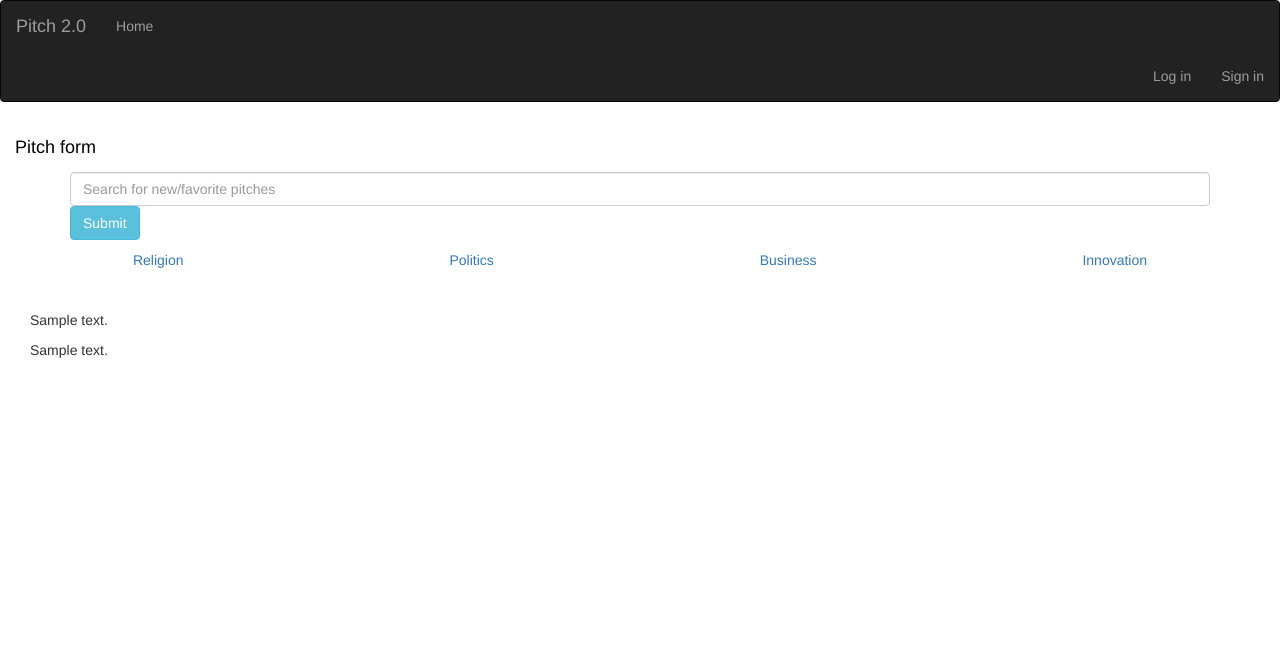
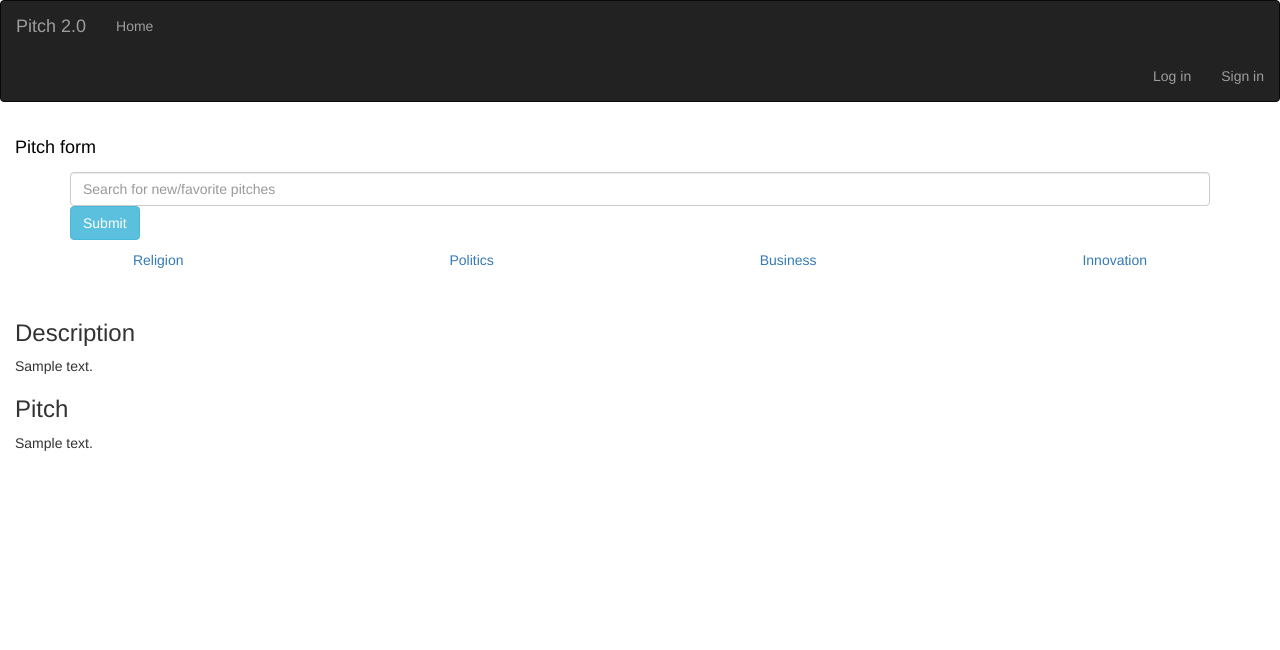
Before and after one commit to je-ss-y/Pitch-, a Flask app: template app/templates/index.html in a window 1280 px wide. Shown: the top 650 px of the page. Before the commit the page ends 358 px from the top, so only its background shows below. Run offline with Flask 2, Linux system fonts and the light colour scheme; tables that the repository leaves empty hold one stand-in row (values such as "Sample post"); the template is opened without the code that fills it: values that come from a table or form of the project are taken from there, most other values are stand-ins (such as "Sample title", 1, 10 or a date in 2020); some libraries are stand-ins or nearby versions.

Commit message:
styled display

```diff
--- a/app/templates/macros.html
+++ b/app/templates/macros.html
@@ -2,16 +2,19 @@
 {% macro displayCatList(category_list) %}
 
     {% for category in category_list %}
-        <div class="col-xs-12 col-sm-4 col-md-2 col-lg-2 movie-card">
-            <p class="text-center">
+        <!-- <div class="col-xs-12 col-sm-4 col-md-2 col-lg-2 movie-card">
+            <p class="text-center"> -->
+                <h3>Description</h3>
                 <p href="/category/{{category.id}}">
-                    {{ category.content|truncate(10)}}</p>
+                        {{  category.description}}</p>
+                 </p>
+                 <h3>Pitch</h3>
+                <p href="/category/{{category.id}}">
+                    {{   category.content|truncate(10)}}</p>
                 </p>
 
-                <p href="/category/{{category.id}}">
-                    {{ category.description}}</p>
-                </p>
-        </div>
+
+        <!-- </div> -->
 
     {% endfor %}
 
```
